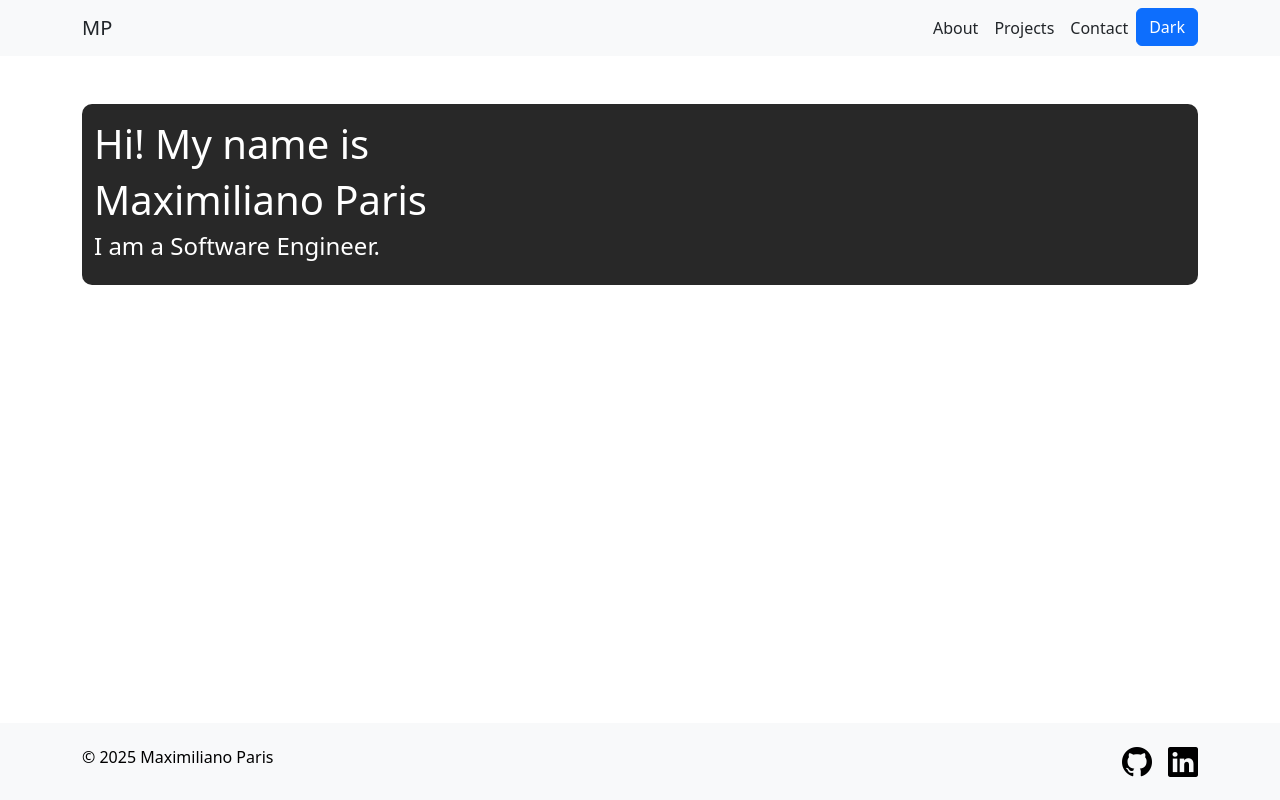
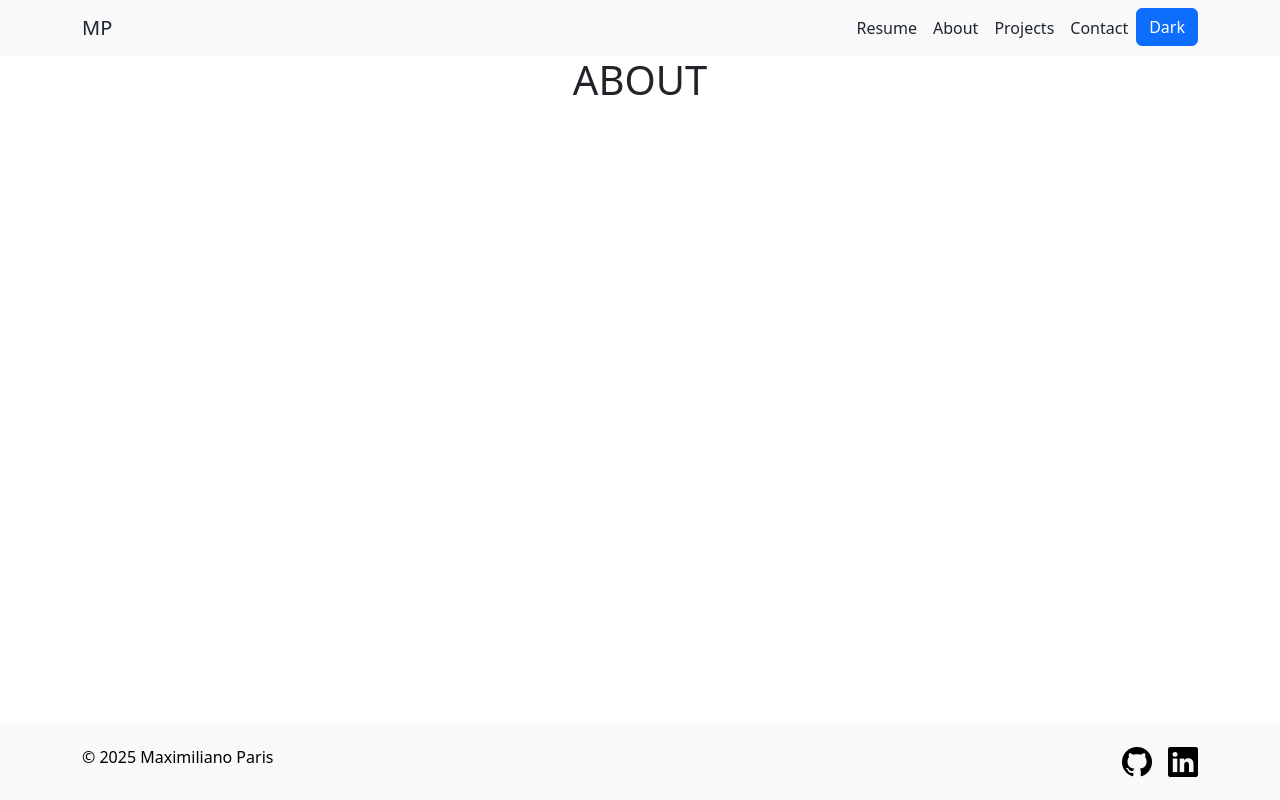
Before and after one commit to maxiparis/portfolio, a React (Vite) app: page /about in a window 1280 px wide. Built offline with nearby package versions, Linux system fonts and the light colour scheme.

Commit message:
feat: wip - router

```diff
--- a/src/App.tsx
+++ b/src/App.tsx
@@ -1,14 +1,18 @@
 import './App.css'
-import {BrowserRouter} from "react-router-dom";
+import {BrowserRouter, Route, Routes} from "react-router-dom";
 import 'react-bootstrap'
-import {Button, Container, Nav, Navbar} from "react-bootstrap";
 import { useTheme } from "./components/ThemeSetter.js";
 import {useEffect} from "react";
 import NavigationBar from "./components/Navbar.tsx";
 import SiteFooter from "./components/SiteFooter.tsx";
 import Hero from "./components/Hero.tsx";
+import {Container} from "react-bootstrap";
 
-
+function About() {
+    return (
+      <h1>ABOUT</h1>
+    )
+}
 function App() {
     const { theme, toggleTheme } = useTheme();
 
@@ -33,10 +37,16 @@ function App() {
     <BrowserRouter>
         <div className="d-flex flex-column min-vh-100">
             <NavigationBar />
-            <Hero />
+            <Container
+              className="space-to-navbar body d-flex flex-column flex-grow-1 justify-content-top align-items-center">
+            <Routes>
+                <Route path="/" element={<Hero />} />
+                <Route path="/about" element={<About />} />
+            </Routes>
+            </Container>
+
             <SiteFooter />
         </div>
-
     </BrowserRouter>
   )
 }
--- a/src/components/Hero.tsx
+++ b/src/components/Hero.tsx
@@ -5,13 +5,10 @@ export default function Hero() {
     const { theme, toggleTheme } = useTheme();
 
     return (
-        <Container
-            className="space-to-navbar body d-flex flex-column flex-grow-1 justify-content-top align-items-center">
-            <Container className="main-cornered-containers-dark mt-5">
-                <h1>Hi! My name is</h1>
-                <h1>Maximiliano Paris</h1>
-                <h4>I am a Software Engineer.</h4>
-            </Container>
+        <Container className="main-cornered-containers-dark mt-5">
+            <h1>Hi! My name is</h1>
+            <h1>Maximiliano Paris</h1>
+            <h4>I am a Software Engineer.</h4>
         </Container>
     )
 }
--- a/src/components/Navbar.tsx
+++ b/src/components/Navbar.tsx
@@ -1,5 +1,6 @@
 import {Button, Container, Nav, Navbar} from "react-bootstrap";
 import {useTheme} from "./ThemeSetter.tsx";
+import {NavLink} from "react-router-dom";
 
 export default function NavigationBar() {
     const { theme, toggleTheme } = useTheme();
@@ -8,18 +9,21 @@ export default function NavigationBar() {
     return (
         <Navbar expand="lg" className={theme === "light" ? "bg-light" :"bg-gray"}  variant={theme === "light" ? "light" :"dark"} fixed="top">
             <Container>
-                <Navbar.Brand className={theme === "light" ? "text-dark" : "text-white"} href="#home">MP</Navbar.Brand>
+                <Navbar.Brand className={theme === "light" ? "text-dark" : "text-white"} href="/">MP</Navbar.Brand>
                 <Navbar.Toggle aria-controls="navbar-content" />
                 <Navbar.Collapse id="navbar-content" className="justify-content-end">
                     <Nav >
                         <Nav.Item>
-                            <Nav.Link className={theme === "light" ? "text-dark" : "text-white"} href="#home">About</Nav.Link>
+                            <Nav.Link className={theme === "light" ? "text-dark" : "text-white"} href="TODO">Resume</Nav.Link>
                         </Nav.Item>
                         <Nav.Item>
-                            <Nav.Link className={theme === "light" ? "text-dark" : "text-white"} href="#home">Projects</Nav.Link>
+                            <Nav.Link className={theme === "light" ? "text-dark" : "text-white"} href="about">About</Nav.Link>
                         </Nav.Item>
                         <Nav.Item>
-                            <Nav.Link className={theme === "light" ? "text-dark" : "text-white"} href="#home">Contact</Nav.Link>
+                            <Nav.Link className={theme === "light" ? "text-dark" : "text-white"} href="home#projects">Projects</Nav.Link>
+                        </Nav.Item>
+                        <Nav.Item>
+                            <Nav.Link className={theme === "light" ? "text-dark" : "text-white"} href="contact">Contact</Nav.Link>
                         </Nav.Item>
                         <Nav.Item>
                             <Button onClick={toggleTheme}>
```
